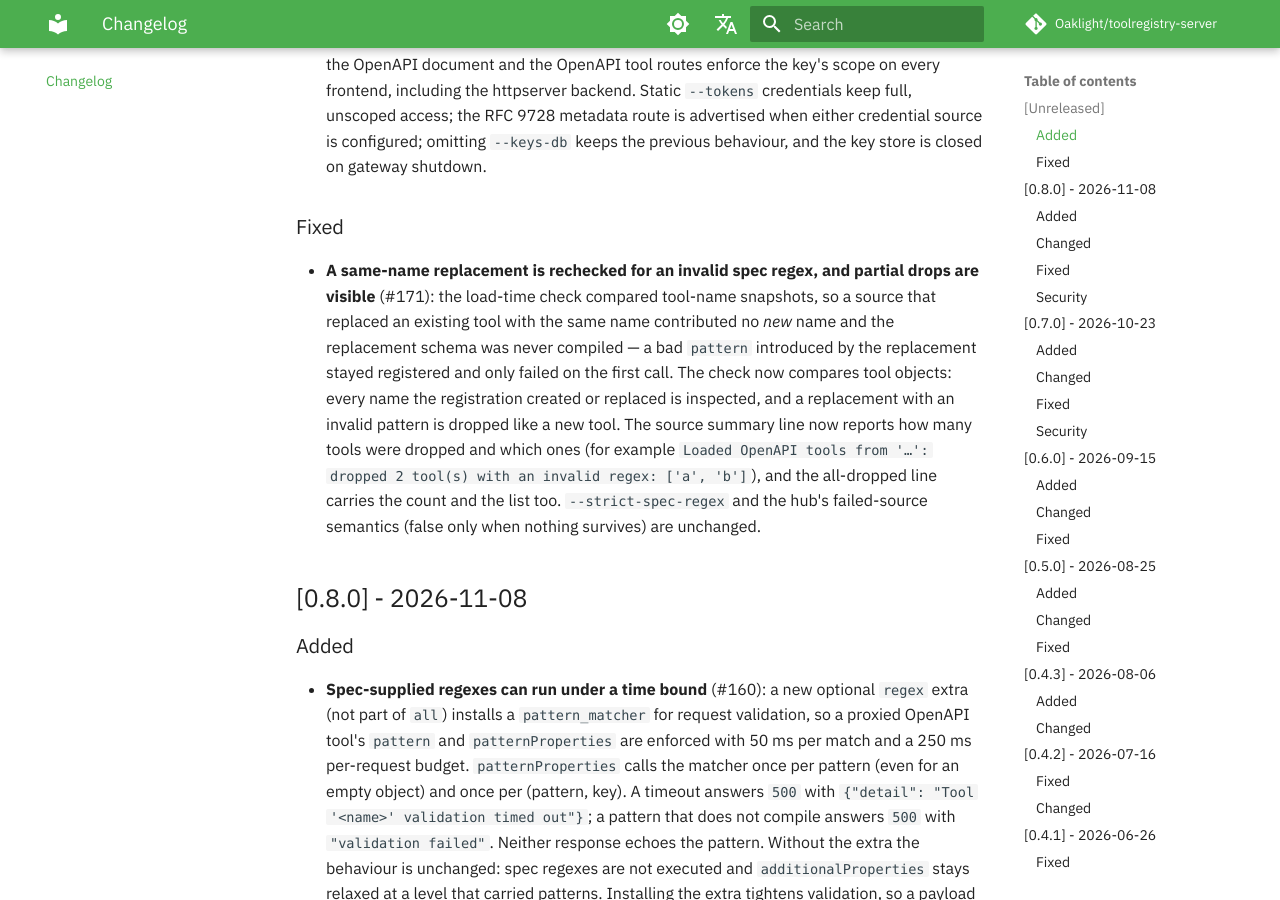
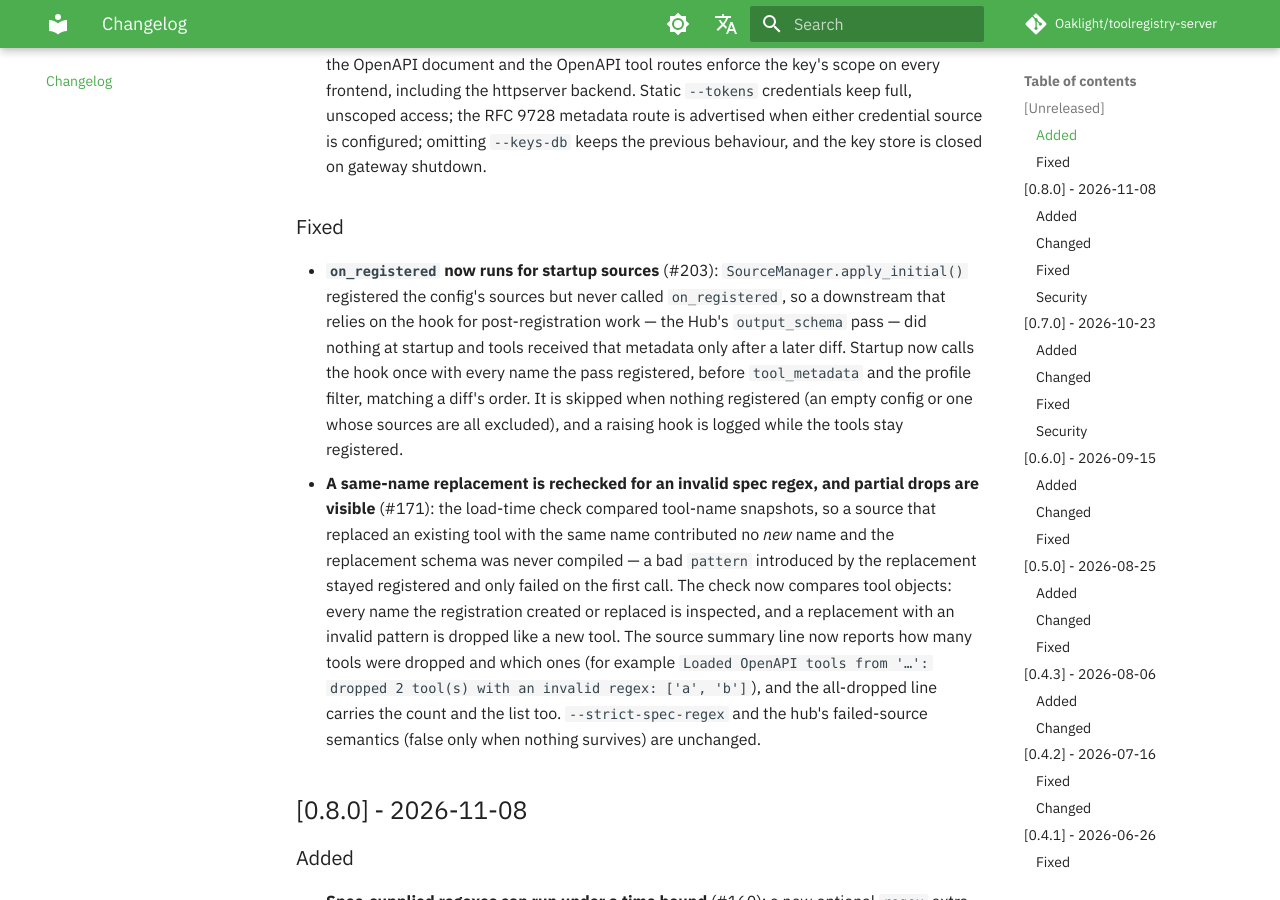
Before and after one commit to Oaklight/toolregistry-server, an MkDocs documentation site: the page built from docs/changelog.md, in a window 1280 px wide and 900 px high, scrolled down 1981 px. Built offline with MkDocs 1.6.1 and Material for MkDocs 9.7.7, drawn with Linux system fonts in a browser that asks for light colours; some web fonts are replaced; comment, search, counter and statistics services are not loaded.

Commit message:
docs(changelog): note on_registered for startup sources (#203)

```diff
--- a/docs/changelog.md
+++ b/docs/changelog.md
@@ -25,6 +25,7 @@ The format is based on [Keep a Changelog](https://keepachangelog.com/en/1.1.0/),
 
 ### Fixed
 
+- **`on_registered` now runs for startup sources** (#203): `SourceManager.apply_initial()` registered the config's sources but never called `on_registered`, so a downstream that relies on the hook for post-registration work — the Hub's `output_schema` pass — did nothing at startup and tools received that metadata only after a later diff. Startup now calls the hook once with every name the pass registered, before `tool_metadata` and the profile filter, matching a diff's order. It is skipped when nothing registered (an empty config or one whose sources are all excluded), and a raising hook is logged while the tools stay registered.
 - **A same-name replacement is rechecked for an invalid spec regex, and partial drops are visible** (#171): the load-time check compared tool-name snapshots, so a source that replaced an existing tool with the same name contributed no *new* name and the replacement schema was never compiled — a bad `pattern` introduced by the replacement stayed registered and only failed on the first call. The check now compares tool objects: every name the registration created or replaced is inspected, and a replacement with an invalid pattern is dropped like a new tool. The source summary line now reports how many tools were dropped and which ones (for example `Loaded OpenAPI tools from '…': dropped 2 tool(s) with an invalid regex: ['a', 'b']`), and the all-dropped line carries the count and the list too. `--strict-spec-regex` and the hub's failed-source semantics (false only when nothing survives) are unchanged.
 
 ## [0.8.0] - 2026-11-08
```
